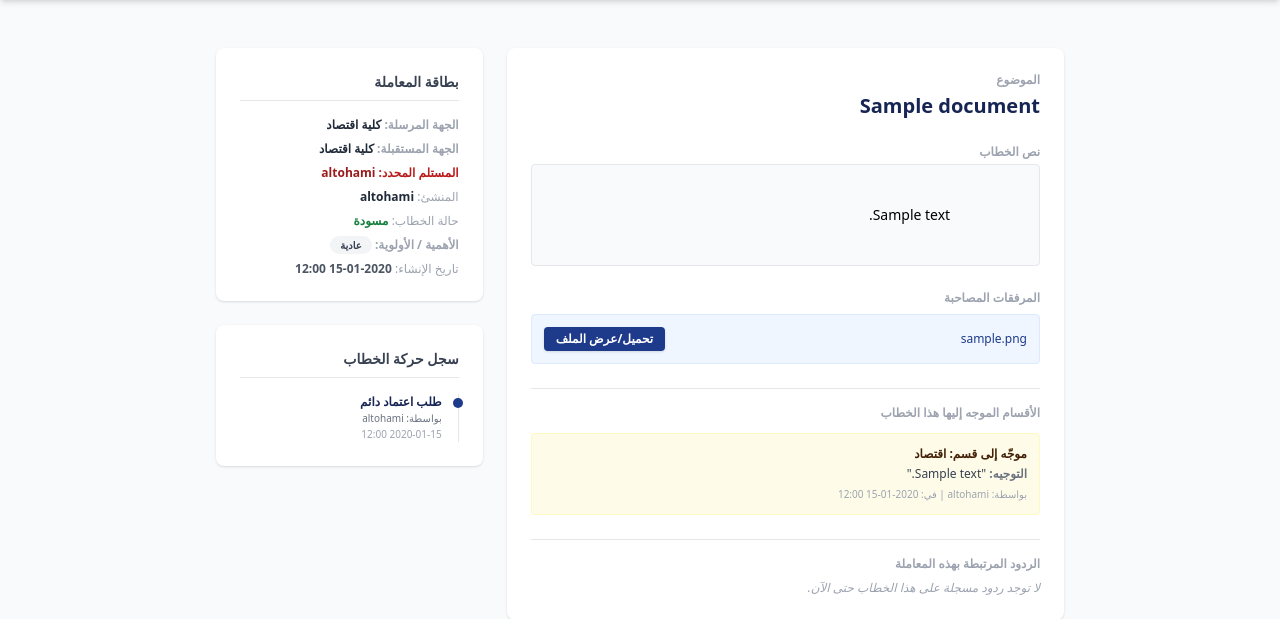
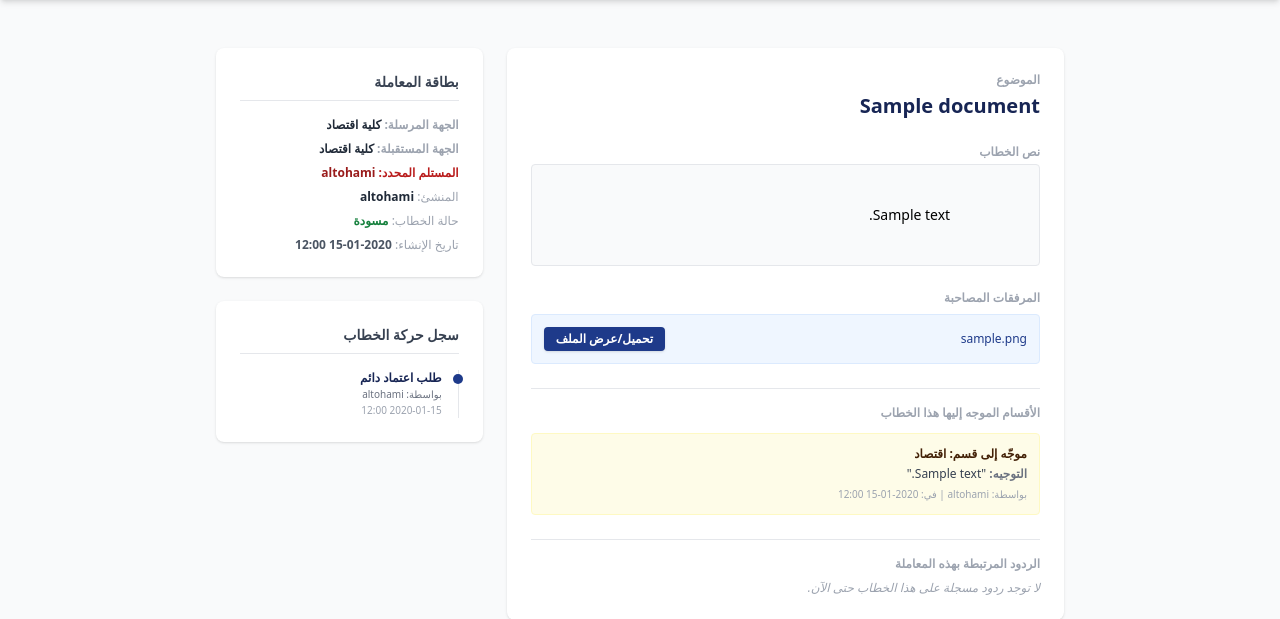
Before and after one commit to altohamikpaahi-blip/College_link_v2, a Django app: template templates/correspondence/document_detail.html in a window 1280 px wide. Shown: the part 80-699 px from the top of the page. Run offline with Django 5.2, Linux system fonts and the light colour scheme; the template is opened without the code that fills it: values that come from a table or form of the project are taken from there, others are empty; data comes from the database, SQL or seed files in the repository; tables that the repository leaves empty hold one stand-in row (values such as "Sample post"); some libraries are stand-ins or nearby versions.

Commit message:
Update document_detail.html

```diff
--- a/templates/correspondence/document_detail.html
+++ b/templates/correspondence/document_detail.html
@@ -33,7 +33,6 @@
     </header>
 
     <main class="max-w-4xl mx-auto p-6 mt-6 grid grid-cols-1 md:grid-cols-3 gap-6">
-        <!-- تفاصيل الخطاب الرئيسية -->
         <div class="bg-white p-6 rounded-lg shadow md:col-span-2 space-y-6">
             <div>
                 <span class="text-xs font-bold text-gray-400 block mb-1">الموضوع</span>
@@ -94,7 +93,7 @@
                 </div>
             {% endif %}
 
-            <!-- عرض التوجيهات الحالية -->
+            <!-- التوجيهات الحالية -->
             {% if document.forwards.all %}
                 <div class="pt-4 border-t space-y-3">
                     <span class="text-xs font-bold text-gray-400 block mb-2">الأقسام الموجه إليها هذا الخطاب</span>
@@ -135,7 +134,6 @@
 
         <!-- معلومات جانبية وتاريخ الحركة -->
         <div class="space-y-6">
-            <!-- كرت البيانات -->
             <div class="bg-white p-6 rounded-lg shadow space-y-4">
                 <h3 class="font-bold text-sm text-gray-700 border-b pb-2">بطاقة المعاملة</h3>
                 <div class="text-xs space-y-2">
@@ -150,23 +148,10 @@
 
                     <p><span class="text-gray-400">المنشئ:</span> <strong class="text-gray-800">{{ document.sender.get_full_name|default:document.sender.username }}</strong></p>
                     <p><span class="text-gray-400">حالة الخطاب:</span> <span class="font-bold text-green-700">{{ document.get_status_display }}</span></p>
-
-                    <!-- إظهار درجة الأهمية بكرت البيانات المحدّث -->
-                    <p><span class="text-gray-400 font-bold">الأهمية / الأولوية:</span>
-                        {% if document.priority == 'very_urgent' %}
-                            <span class="bg-red-100 text-red-800 text-[10px] font-bold px-2.5 py-0.5 rounded-full animate-pulse">عاجلة جداً 🚨</span>
-                        {% elif document.priority == 'urgent' %}
-                            <span class="bg-amber-100 text-amber-800 text-[10px] font-bold px-2.5 py-0.5 rounded-full">عاجلة ⚠️</span>
-                        {% else %}
-                            <span class="bg-gray-100 text-gray-700 text-[10px] font-bold px-2.5 py-0.5 rounded-full">عادية</span>
-                        {% endif %}
-                    </p>
-
                     <p><span class="text-gray-400">تاريخ الإنشاء:</span> <strong class="text-gray-600">{{ document.created_at|date:"Y-m-d H:i" }}</strong></p>
                 </div>
             </div>
 
-            <!-- سجل التتبع والعمليات -->
             <div class="bg-white p-6 rounded-lg shadow space-y-4">
                 <h3 class="font-bold text-sm text-gray-700 border-b pb-2">سجل حركة الخطاب</h3>
                 {% if document.history.all %}
```
